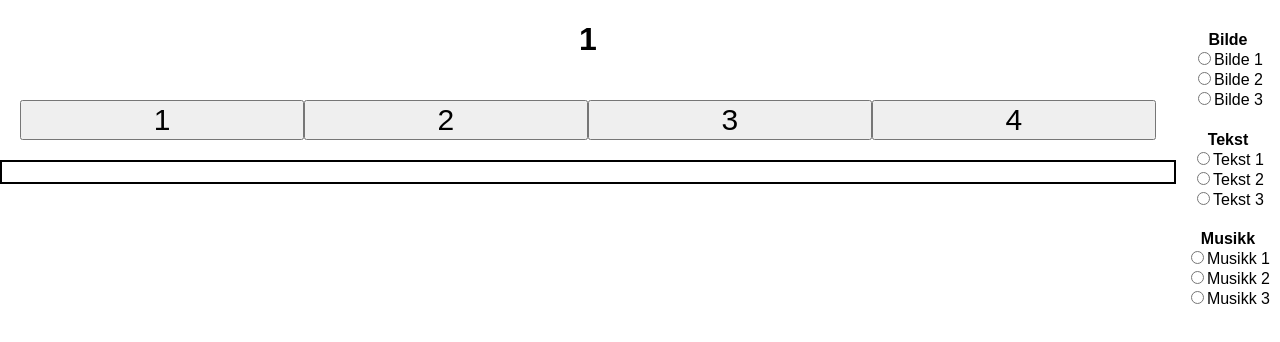
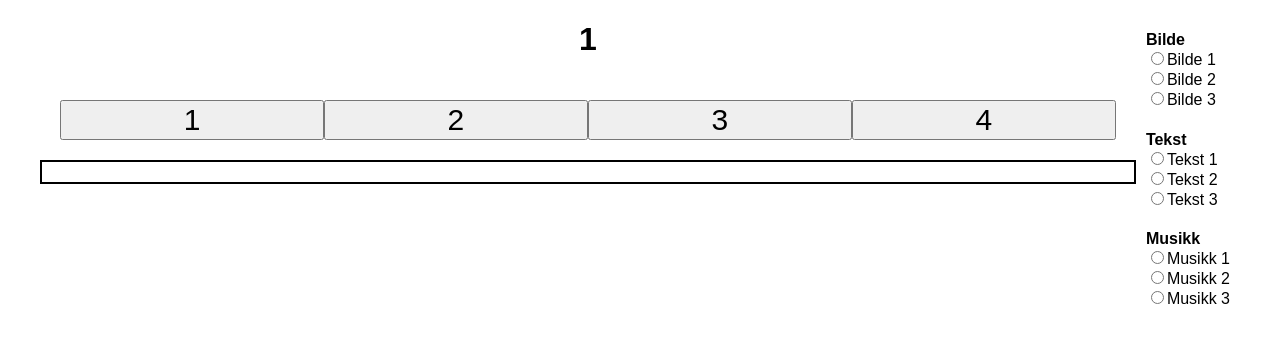
Before and after one commit to IT2810/it2810-webutvikling-h18-prosjekt-2-gruppe--24, a React (Create React App) app: page / in a window 1280 px wide. Shown: the top 342 px of the page. Built offline with nearby package versions, Linux system fonts and the light colour scheme.

Commit message:
Innledende forsøk på visuell rydding

```diff
--- a/src/App.css
+++ b/src/App.css
@@ -1,19 +1,26 @@
 .App {
   text-align: center;
+  /* align-items: center; */
 }
 
 #topFlexBox {
   display: flex;
   flex-direction: row;
   flex-wrap: wrap;
+
+  margin-left: auto;
+  margin-right: auto;
+  max-width: 1200px;
   /* justify-content: space-between; */
 }
 
 #contentSlot {
   flex-grow: 1;
+  /* max-width: 80%; */
 }
 
 #optionPanelSlot {
+  text-align: left;
   margin: 10px;
 }
 
--- a/src/components/ArtDisplay.css
+++ b/src/components/ArtDisplay.css
@@ -8,11 +8,26 @@
 
   border-style: solid;
   border-width: 2px;
+
+  /* max-height: 100px; */
 }
 
 #imageSlot {
   flex-grow: 2;
   flex-basis: 500px;
+  /* width: 50%; */
+  /* height: 0; */
+  /* padding-top: 48%; */
+  /* position: relative; */
+  /* max-width: 500px; */
+  /* max-height: 300px; */
+}
+
+svg {
+  /* max-height: 60vh; */
+  /* position: absolute; */
+  /* top: 0; */
+  /* left: 0; */
 }
 
 #soundTextBox {
--- a/src/components/ArtDisplay.js
+++ b/src/components/ArtDisplay.js
@@ -16,7 +16,7 @@ class ArtDisplay extends Component {
       <div id="artDisplayBox" className="ArtDisplay">
         <div id="imageSlot">
           {/* <img src={this.props.image} height="auto" width="100%" alt="Bilde" /> */}
-          {/* Setter inn SVG-koden direkte som HTML. Virker usikkert, men er anbefalt av fagstaben */}
+          {/* Setter inn SVG-koden direkte som HTML. Virker usikkert, men er anbefalt av fagstaben. */}
           <div dangerouslySetInnerHTML={{ __html: this.props.image }} />
         </div>
         <div id="soundTextBox">
--- /dev/null
+++ b/src/components/OptionPanel.css
@@ -0,0 +1,18 @@
+@media only screen and (max-width: 600px) {
+  .OptionPanel {
+    /* font-size: 10em; */
+    background: blue;
+  }
+
+  /* #topFlexBox {
+    flex-direction: column;
+    background: blue;
+  } */
+}
+
+/* input[type="radio"] {
+  border: 0px;
+  width: 100%;
+  height: 2em;
+
+} */
--- a/src/components/OptionPanel.js
+++ b/src/components/OptionPanel.js
@@ -1,5 +1,6 @@
 import React, { Component } from "react";
 import "../App.css";
+import "./OptionPanel.css";
 
 class OptionPanel extends Component {
   render() {
```
